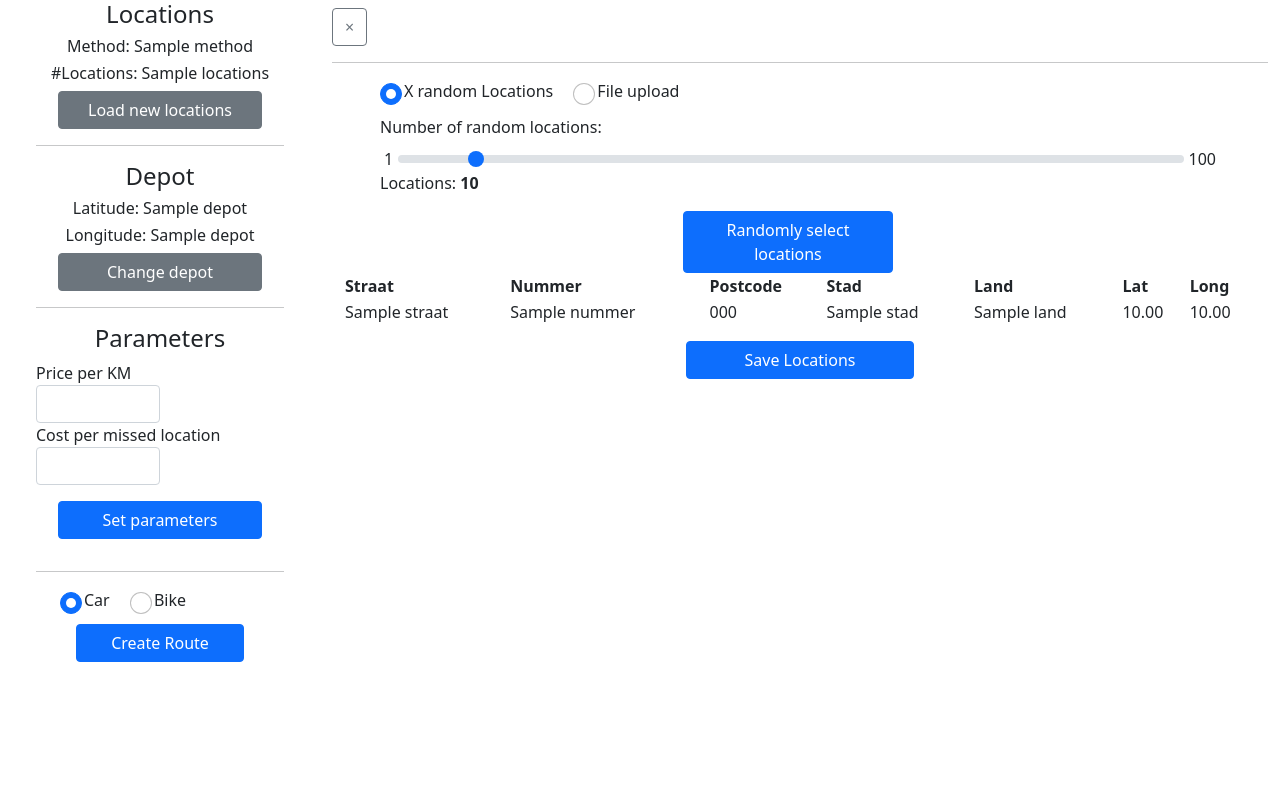
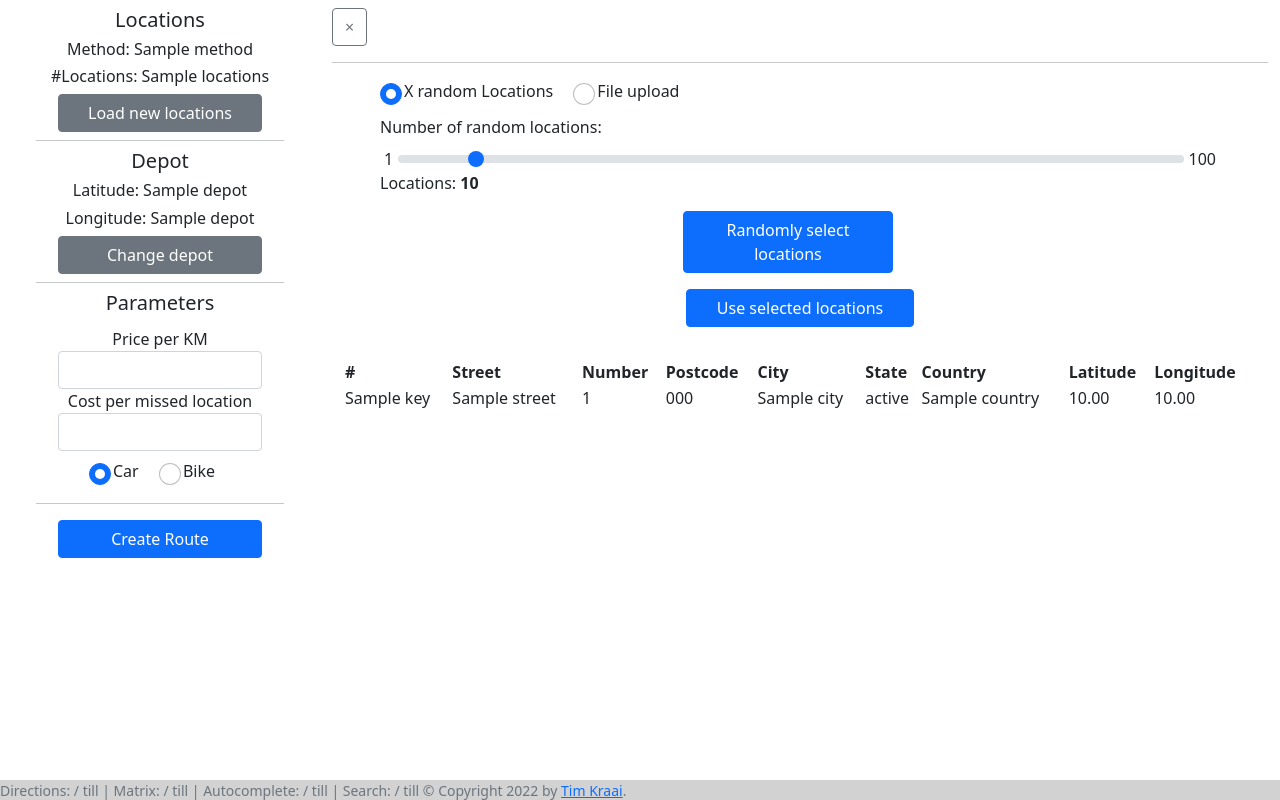
Before and after one commit to KraaiTim/Vehicle-Routing-Flask-App, a Flask app: template templates/locations.html in a window 1280 px wide. Run offline with Flask 2, Linux system fonts and the light colour scheme; the template is opened without the code that fills it: most values are stand-ins (such as "Sample title", 1, 10 or a date in 2020).

Commit message:
Route results & location penalty added

```diff
--- a/ORSrequests.py
+++ b/ORSrequests.py
@@ -28,9 +28,9 @@
         f'https://api.openrouteservice.org/v2/directions/{mot}/geojson', json=body, headers=headers)
 
     # If there is a point for which no routable point can be found within 350 meters, error 2010, return empty list
+    # TODO handle errors
     if "error" in json.loads(call.text):
         if json.loads(call.text)['error']['code'] == 200:
-            print(json.loads(call.text))
             return []
     else:
         return json.loads(call.text)['features'][0]['geometry']['coordinates']
--- a/app.py
+++ b/app.py
@@ -5,6 +5,7 @@
                    session, url_for)
 
 from flask_session import Session
+from routes import df_routes
 from geocoding import read_addresses
 from map import empty_map, locations_map, plotmap
 from random_locations import random_coords
@@ -37,31 +38,8 @@
         num_vehicles = 1
 
         inputs = session["inputs"]
-        if "locations" in request.form:
-            if request.form.get("locationsRadio") == "random":
-                num_locations = int(request.form.get("randomRange"))
-                coordinates = random_coords(num_locations)
-                # Update inputs
-                inputs = session["inputs"]
-                inputs["method"] = "random"
-                inputs["locations"] = num_locations
-                inputs["location_coords"] = coordinates
-            elif request.form.get("locationsRadio") == "file":
-                file = request.files["formFile"]
-                df = read_addresses(file)
-                coordinates = [[df.loc[i, "Lat"], df.loc[i, "Lon"]]
-                               for i in range(len(df))]
-                # Update inputs
-                inputs = session["inputs"]
-                inputs["method"] = "file"
-                inputs["locations"] = len(df.index)
-                inputs["location_coords"] = coordinates
-            # Store updated inputs in session
-            session["inputs"] = inputs
-            # plot map
-            map = locations_map(inputs["location_coords"])
-            return render_template('index.html', map=map._repr_html_(), inputs=inputs)
-        elif "depot" in request.form:
+        if "depot" in request.form:
+            print(request.form)
             inputs = session["inputs"]
             if not "returnCheck" in request.form:
                 # Depot start location <> return location
@@ -70,6 +48,7 @@
             # TODO change for multiple depots
             inputs["depot"] = [float(
                 request.form.get("start_long_1")), float(request.form.get("start_lat_1"))]
+            inputs["depot_address"] = request.form.get("depot")
             session["inputs"] = inputs
             # plot map
             map = locations_map(inputs["location_coords"], inputs["depot"])
@@ -79,22 +58,52 @@
         if ORS_api_key is None:
             return redirect("/keys")
         else:
-            inputs = {}
-            session["inputs"] = inputs
-            map = empty_map()
+            if "inputs" in session:
+                inputs = session["inputs"]
+                if "location_coords" in inputs:
+                    map = locations_map(inputs["location_coords"])
+                else:
+                    map = empty_map()
+            else:
+                inputs = {}
+                map = empty_map()
             return render_template('index.html', map=map._repr_html_(), inputs=inputs)
 
 
-@app.route('/locations', methods=["GET"])
+@app.route('/locations', methods=["GET", "POST"])
 def locations():
-    inputs = session["inputs"]
+    if "inputs" in session:
+        inputs = session["inputs"]
+    else:
+        inputs = {}
+    if request.method == "POST":
+        if request.form.get("locationsRadio") == "random":
+            num_locations = int(request.form.get("randomRange"))
+            coordinates = random_coords(num_locations)
+            # Update inputs
+            inputs["method"] = "random"
+            inputs["locations"] = num_locations
+            inputs["location_coords"] = coordinates
+        elif request.form.get("locationsRadio") == "file":
+            # TODO Async coordinates determination. Directly load addresses and later the coordinates
+            file = request.files["formFile"]
+            df = read_addresses(file)
+            coordinates = [[df.loc[i, "Lat"], df.loc[i, "Lon"]]
+                           for i in range(len(df))]
+            # Update inputs
+            inputs["method"] = "file"
+            inputs["locations"] = len(df.index)
+            inputs["location_coords"] = coordinates
+            inputs["location_addresses"] = df
+        # Store updated inputs in session
+        session["inputs"] = inputs
     return render_template('locations.html', inputs=inputs)
 
 
 @app.route('/depots', methods=["GET"])
 def depots():
     inputs = session["inputs"]
-    #ORS_api_key = session["openrouteservice_api_key"]
+    # ORS_api_key = session["openrouteservice_api_key"]
     return render_template('depots.html', ORS_api_key=ORS_api_key, inputs=inputs)
 
 
@@ -108,16 +117,37 @@
 def calculateroute():
     inputs = session["inputs"]
     if request.method == "POST":
+        if request.form.get("kmprice"):
+            km_price = float(request.form.get("kmprice")) * 100
+            km_price = int(km_price)
+        else:
+            km_price = None
+        if request.form.get("missedlocation"):
+            penalty = float(request.form.get("missedlocation")) * 100
+            penalty = int(penalty)
+        else:
+            penalty = None
+
         if request.form.get("MOT") == "car":
             mot = "driving-car"
             map, routes = plotmap(points=inputs["location_coords"],
-                                  depot=inputs["depot"], api_key=ORS_api_key, num_vehicles=1, mot=mot)
+                                  depot=inputs["depot"], api_key=ORS_api_key, num_vehicles=1, mot=mot, price_km=km_price, penalty=penalty)
+            # DF with columns: Vehicle, Location id, Street, Number, Postcode, City, Distance
+            routes_df = df_routes(inputs, routes)
+            inputs["routes"] = routes_df
+            inputs["routes_total"] = routes
+            session["inputs"] = inputs
         else:
             # Bike
             mot = "cycling-regular"
             map, routes = plotmap(points=inputs["location_coords"],
                                   depot=inputs["depot"], api_key=ORS_api_key, num_vehicles=1, mot=mot)
-
+            # DF with columns: Vehicle, Location id, Street, Number, Postcode, City, Distance
+            routes_df = df_routes(inputs, routes)
+            inputs["routes"] = routes_df
+            inputs["routes_total"] = routes
+            session["inputs"] = inputs
+        # TODO change to redirect
         return render_template('index.html', map=map._repr_html_(), inputs=inputs)
         # 1. Use all inputs to calculate the route
         # 2. While calculating, show progress bar with
--- a/geocoding.py
+++ b/geocoding.py
@@ -10,11 +10,12 @@
     elif file_extension == "xls" or file_extension == "xlsx":
         df = pd.read_excel(file, header=0)
     else:
+        # TODO change to flash message
         print("Incorrect file type")
 
     # Change column names
-    df['ADDRESS'] = df['Straat'] + ", " + df['Nummer'].astype(str) + ", " + \
-        df['Postcode'] + ", " + df['Stad'] + ", " + df['Land']
+    df['ADDRESS'] = df[['Street', 'Number', 'Postcode', 'City',
+                        'State', 'Country']].stack().astype(str).groupby(level=0).agg(', '.join)
 
     geolocator = Nominatim(user_agent="application")
 
--- a/static/styles.css
+++ b/static/styles.css
@@ -5,6 +5,7 @@
 * { box-sizing: border-box; }
 body {
   font: 16px Arial;
+  margin-bottom: 20px;
 }
 .autocomplete {
   /*the container must be positioned relative:*/
@@ -49,3 +50,13 @@
   background-color: DodgerBlue !important;
   color: #ffffff;
 }
+
+footer {
+  position: fixed;
+  height: 20px;
+  background-color: #d2d2d2;
+  bottom: 0px;
+  left: 0px;
+  right: 0px;
+  margin-bottom: 0px;
+}
--- a/templates/base.html
+++ b/templates/base.html
@@ -33,8 +33,8 @@
             <div class="col-3">
                 <div class="container-fluid">
                     {% if inputs["locations"] is defined %}
-                    <div class="row justify-content-center">
-                        <h4 class="text-center">Locations</h4>
+                    <div class="row justify-content-center mt-2">
+                        <h5 class="text-center">Locations</h5>
                         <span class="text-center">
                             <h6>Method: {{ inputs["method"] }}</h6>
                         </span>
@@ -46,21 +46,21 @@
                             new locations</button>
 
                     </div>
-                    <hr class="solid">
+                    <hr class="solid my-2">
                     {% else %}
-                    <div class="row justify-content-center">
-                        <h4 class="text-center">Locations</h4>
+                    <div class="row justify-content-center mt-2">
+                        <h5 class="text-center">Locations</h5>
                         <button class="btn btn-primary px-3 w-75" onClick="location.href='{{ url_for('locations') }}';"
                             type="button">Load
                             locations</button>
                     </div>
-                    <hr class="solid">
+                    <hr class="solid my-2">
                     {% endif %}
                     <!-- Depots page -->
                     <!-- TODO Add possibility to add more depots -->
                     {% if inputs["depot"] is defined %}
                     <div class="row justify-content-center">
-                        <h4 class="text-center">Depot</h4>
+                        <h5 class="text-center">Depot</h5>
                         <span class="text-center">
                             <h6>Latitude: {{ inputs["depot"][0] }}</h6>
                             <h6>Longitude: {{ inputs["depot"][1] }}</h6>
@@ -68,58 +68,54 @@
                         <button class="btn btn-secondary px-3 w-75" onClick="location.href='{{ url_for('depots') }}';"
                             type="button">Change depot</button>
                     </div>
-                    <hr class="solid">
+                    <hr class="solid my-2">
                     {% else %}
                     <div class="row justify-content-center">
-                        <h4 class="text-center">Depot</h4>
+                        <h5 class="text-center">Depot</h5>
                         <button class="btn btn-primary px-3 w-75" onClick="location.href='{{ url_for('depots') }}';"
                             type="button">Set depot</button>
                     </div>
-                    <hr class="solid">
+                    <hr class="solid my-2">
                     {% endif %}
 
-                    {% if parameters is defined %}
-
-                    {% else %}
 
 
                     <div class="row justify-content-center">
-                        <h4 class="text-center">Parameters</h4>
-                        <form class="form" action="/" autocomplete="off" spellcheck="false" method="POST">
+                        <h5 class="text-center mb-1">Parameters</h5>
+                        <form class="align-items-center" id="motform" action="/calculateroute" method="POST">
+                            <div class="row justify-content-center text-center py-2">
                                 <label for="kmprice">Price per KM</label>
-                            <input type="text" class="form-control w-50" id="kmprice" name="kmprice">
+                                <input type="number" class="form-control w-75" id="kmprice" name="kmprice" step="0.01"
+                                    min="0.01">
                                 <label for="missedlocation">Cost per missed location</label>
-                            <input type="text" class="form-control w-50" id="missedlocation" name="missedlocation">
-                            <div class="row justify-content-center">
-                                <button type="submit" class="btn btn-primary my-3 w-75">Set parameters</button>
-                            </div>
-                        </form>
-                    </div>
-                    <hr class="solid">
-                    {% endif %}
-                    <form id="motform" action="/calculateroute" method="POST">
-                        <div class="px-4" id="radios">
+                                <input type="number" class="form-control w-75" id="missedlocation" name="missedlocation"
+                                    step="0.01" min="0.01">
+                                <div class="mt-2" id="radios">
                                     <div class="form-check form-check-inline">
-                                <input class="form-check-input" type="radio" name="MOT" id="inlineRadio1" value="car"
-                                    checked="checked">
+                                        <input class="form-check-input" type="radio" name="MOT" id="inlineRadio1"
+                                            value="car" checked="checked">
                                         <label class="form-check-label" for="inlineRadio1">Car</label>
                                     </div>
                                     <div class="form-check form-check-inline">
-                                <input class="form-check-input" type="radio" name="MOT" id="inlineRadio2" value="bike">
+                                        <input class="form-check-input" type="radio" name="MOT" id="inlineRadio2"
+                                            value="bike">
                                         <label class="form-check-label" for="inlineRadio2">Bike</label>
                                     </div>
-
+                                </div>
+                            </div>
+                            <hr class="solid my-2">
                             <div class="row justify-content-center py-2">
                                 {# Check if all inputs are defined #}
                                 {% if (inputs["locations"] is not defined or inputs["depot"] is not defined) %}
-                                <button class="btn btn-primary px-3 w-75" disabled type="submit">Create Route</button>
+                                <button class="btn btn-primary px-3 w-75" disabled type="submit">Create
+                                    Route</button>
                                 {% else %}
                                 <button class="btn btn-primary px-3 w-75" type="submit">Create
                                     Route</button>
                                 {% endif %}
                             </div>
+                        </form>
                     </div>
-                    </form>
                 </div>
             </div>
             <div class="col-9">
@@ -132,11 +128,26 @@
     </main>
 
 
-    <footer class="mb-5 small text-center text-muted"></footer>
+    <footer class="small text-lefts text-muted">
+        Directions:
+        <span id="directions_api_left"></span>/<span id="directions_api_total"></span> till <span
+            id="directions_api_refresh"></span> |
+        Matrix: <span id="matrix_api_left"></span>/<span id="matrix_api_total"></span> till <span
+            id="matrix_api_refresh"></span> |
+        Autocomplete: <span id="autocomplete_api_left"></span>/<span id="autocomplete_api_total"></span> till <span
+            id="autocomplete_api_refresh"></span> |
+        Search: <span id="search_api_left"></span>/<span id="search_api_total"></span> till <span
+            id="search_api_refresh"></span>
+        &copy; Copyright
+        <span id="currentyear"></span> by <a href="http://timkraai.nl/">Tim Kraai</a>.
+    </footer>
     <!-- Bootstrap Bundle with Popper -->
     <script src="https://cdn.jsdelivr.net/npm/bootstrap@5.1.3/dist/js/bootstrap.bundle.min.js"
         integrity="sha384-ka7Sk0Gln4gmtz2MlQnikT1wXgYsOg+OMhuP+IlRH9sENBO0LRn5q+8nbTov4+1p"
         crossorigin="anonymous"></script>
+    <script>
+        document.getElementById("currentyear").innerHTML = new Date().getFullYear();
+    </script>
 
 </body>
 
--- a/templates/locations.html
+++ b/templates/locations.html
@@ -21,7 +21,7 @@
 
 <div class="container-fluid">
 
-    <form id="formdata" action="/" method="POST" enctype="multipart/form-data">
+    <form id="formdata" action="/locations" method="POST" enctype="multipart/form-data">
 
         <div class="px-4" id="radios">
             <div class="form-check form-check-inline">
@@ -65,11 +65,19 @@
                 <div class="col">
                     <div class="container-fluid">
                         <div class="row justify-content-center">
+                            <p class="py-2 mb-0">Upload a .csv, .xlsx or .xls file with maximum 100 locations. Please
+                                use this
+                                <a class="py-1" href="../static/locations_template.xlsx"
+                                    download="locationstemplate">Template</a>. After uploading, the coordinates will be
+                                determined for each location, this
+                                takes about
+                                1 second per location.
+                            </p>
+
                             <input class="form-control mb-2" type="file" id="formFile" name="formFile"
                                 accept=".xlsx,.xls,.csv">
-                            <button type="submit" class="btn btn-primary my-3 w-25" name="locations">Upload and
-                                determine Lat &
-                                Long</button>
+                            <button type="submit" class="btn btn-primary my-3 w-25" name="locations">Determine
+                                coordinates</button>
                         </div>
                     </div>
                 </div>
@@ -77,34 +85,74 @@
         </div>
     </form>
 </div>
-
-{% if locations is defined %}
 <div class="container-fluid">
     <div class="row justify-content-center">
-        <table>
+        <button class="btn btn-primary my-3 w-25" onClick="location.href='/'" type="button" name="locations">Use
+            selected
+            locations</button>
+
+    </div>
+</div>
+{% if inputs["locations"] is defined %}
+<div class="container-fluid">
+    <div class="row justify-content-center">
+        {% if inputs["method"] == "random" %}
+        <table class="mt-3">
             <tr>
-                <th>Straat</th>
-                <th>Nummer</th>
+                <!--<th>#</th>
+                <th>Street</th>
+                <th>Number</th>
                 <th>Postcode</th>
-                <th>Stad</th>
-                <th>Land</th>
-                <th>Lat</th>
-                <th>Long</th>
+                <th>City</th>
+                <th>State</th>
+                <th>Country</th> -->
+                <th>Latitude</th>
+                <th>Longitude</th>
             </tr>
-            {% for key, location in locations.iterrows() %}
+            {% for location in inputs["location_coords"] %}
             <tr>
-                <td>{{ location["Straat"] }}</td>
-                <td>{{ location["Nummer"] }}</td>
+                <!--   <td>{{ key }}</td>
+                <td>{{ location["Street"] }}</td>
+                <td>{{ location["Number"] }}</td>
                 <td>{{ location["Postcode"] }}</td>
-                <td>{{ location["Stad"] }}</td>
-                <td>{{ location["Land"] }}</td>
+                <td>{{ location["City"] }}</td>
+                <td>{{ location["State"] }}</td>
+                <td>{{ location["Country"] }}</td> -->
+                <td>{{ '%0.2f' % location[0] |float }}</td>
+                <td>{{ '%0.2f' % location[1] |float }}</td>
+            </tr>
+            {% endfor %}
+        </table>
+        {% else %}
+        {# If a file was uploaded #}
+        <table class="mt-3">
+            <tr>
+                <th>#</th>
+                <th>Street</th>
+                <th>Number</th>
+                <th>Postcode</th>
+                <th>City</th>
+                <th>State</th>
+                <th>Country</th>
+                <th>Latitude</th>
+                <th>Longitude</th>
+            </tr>
+            {% for key, location in inputs["location_addresses"].iterrows() %}
+            <tr>
+                <td>{{ key }}</td>
+                <td>{{ location["Street"] }}</td>
+                <td>{{ location["Number"] }}</td>
+                <td>{{ location["Postcode"] }}</td>
+                <td>{{ location["City"] }}</td>
+                <td>{{ location["State"] }}</td>
+                <td>{{ location["Country"] }}</td>
                 <td>{{ '%0.2f' % location["Lat"] |float }}</td>
                 <td>{{ '%0.2f' % location["Lon"] |float }}</td>
             </tr>
             {% endfor %}
         </table>
-        <button class="btn btn-primary my-3 w-25" onClick="location.href='/'" type="button" name="locations">Save
-            Locations</button>
+
+        {% endif %}
     </div>
 </div>
 {% endif %}
```
Also changed, not shown: TSP_model.py (+7 -6 lines), distance_matrix.py (+10 -4 lines), map.py (+4 -3 lines), routes.py (added, +40 -0 lines), templates/index.html (+22 -46 lines), 2 other files. Lines whose indentation alone changed are shown as unchanged.
